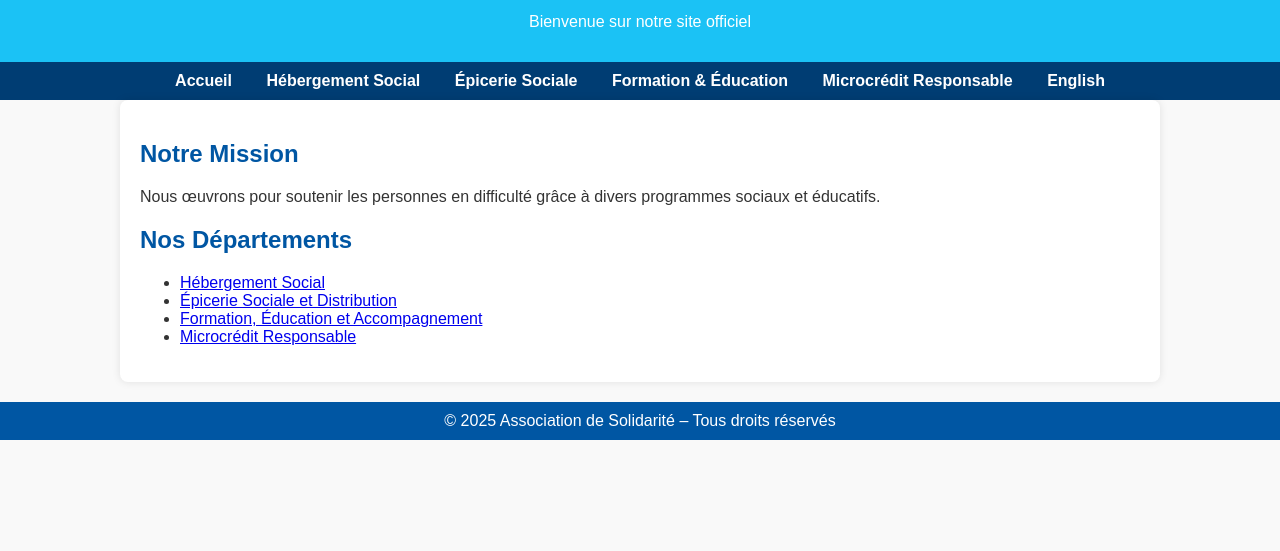
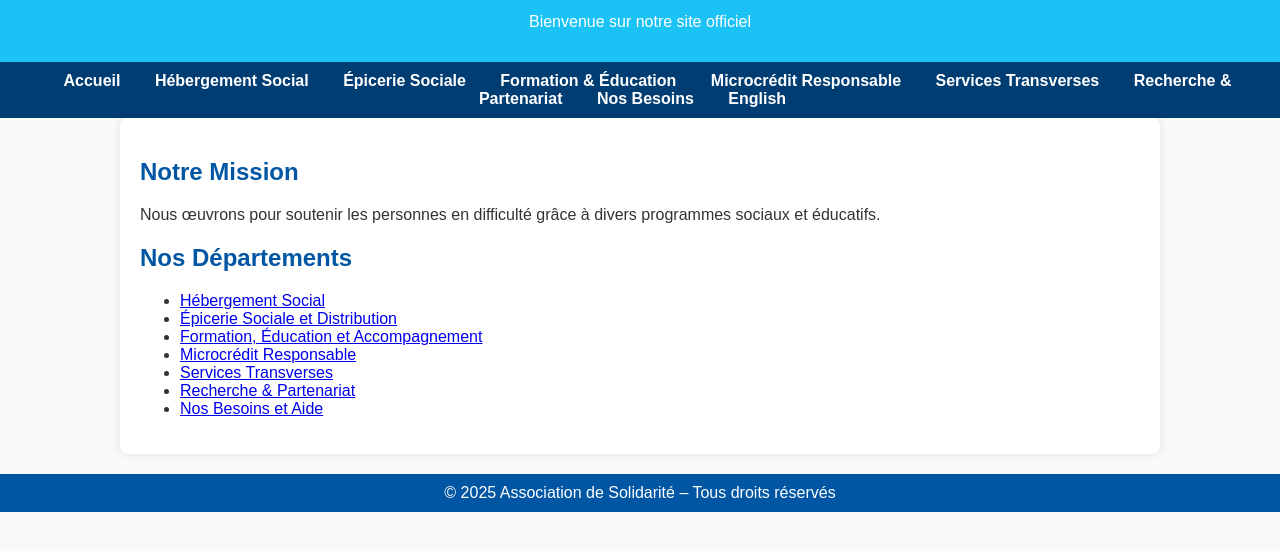
Before and after one commit to Code1deep/Onbl3, a plain HTML site: page index.html in a window 1280 px wide. Shown: the part 51-602 px from the top of the page. Drawn offline with Linux system fonts and the light colour scheme; files that its build step writes are made by us from their sources.

Commit message:
Update index.html

```diff
--- a/index.html
+++ b/index.html
@@ -13,11 +13,17 @@
   </header>
 
   <nav>
-    <a href="index.html">Accueil</a>
+    <!-- Liens principaux -->
+    <a href="index_fr.html">Accueil</a>
     <a href="hebergement_fr.html">Hébergement Social</a>
     <a href="epicerie_fr.html">Épicerie Sociale</a>
     <a href="formation_fr.html">Formation & Éducation</a>
     <a href="microcredit_fr.html">Microcrédit Responsable</a>
+    <!-- Nouvelles pages -->
+    <a href="services_fr.html">Services Transverses</a>
+    <a href="recherche_partenariat_fr.html">Recherche & Partenariat</a>
+    <a href="nos_besoins_fr.html">Nos Besoins</a>
+    <!-- Version anglaise -->
     <a href="index_en.html">English</a>
   </nav>
 
@@ -31,6 +37,9 @@
       <li><a href="epicerie_fr.html">Épicerie Sociale et Distribution</a></li>
       <li><a href="formation_fr.html">Formation, Éducation et Accompagnement</a></li>
       <li><a href="microcredit_fr.html">Microcrédit Responsable</a></li>
+      <li><a href="services_fr.html">Services Transverses</a></li>
+      <li><a href="recherche_partenariat_fr.html">Recherche & Partenariat</a></li>
+      <li><a href="nos_besoins_fr.html">Nos Besoins et Aide</a></li>
     </ul>
   </div>
 
```
